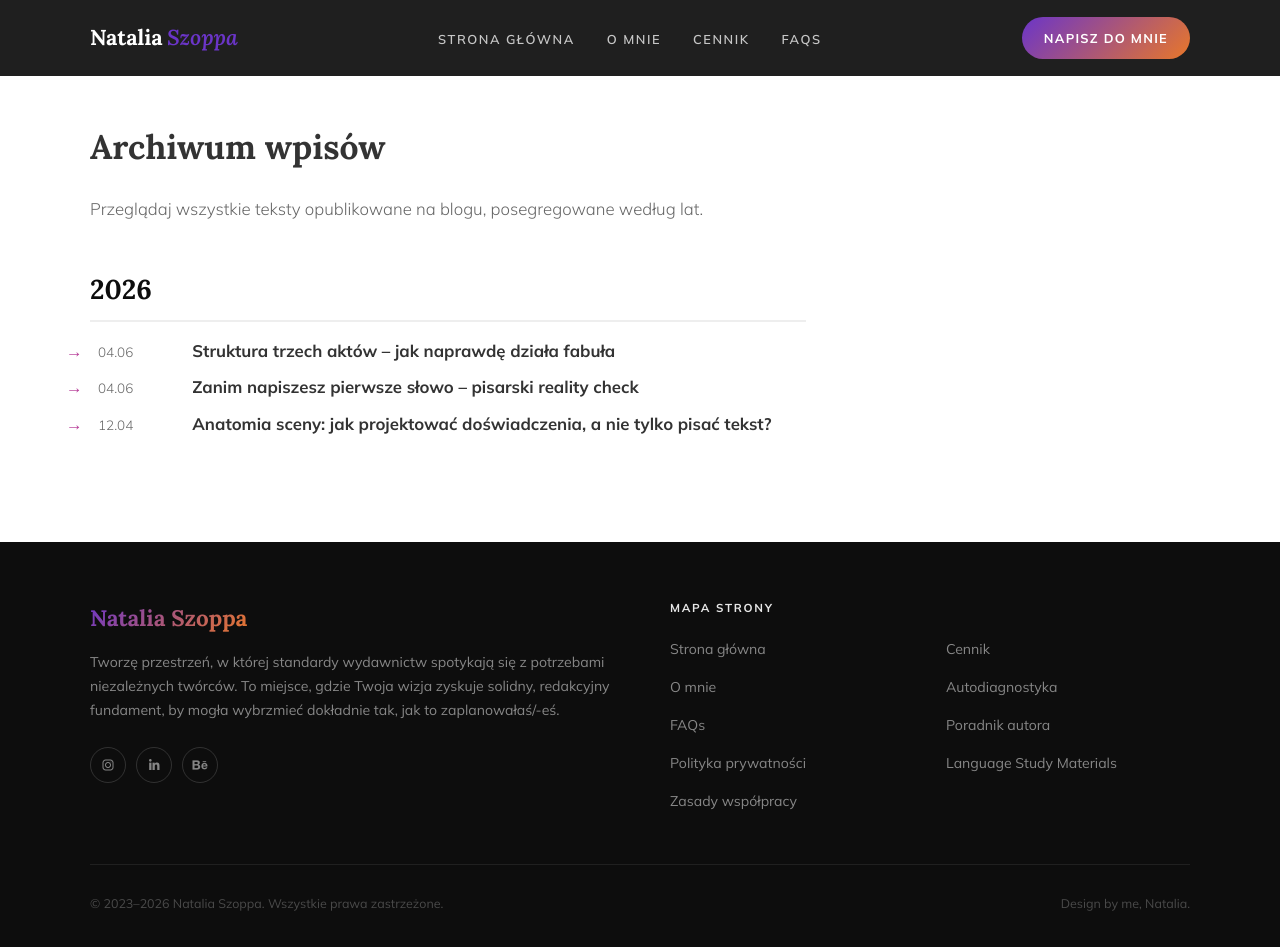
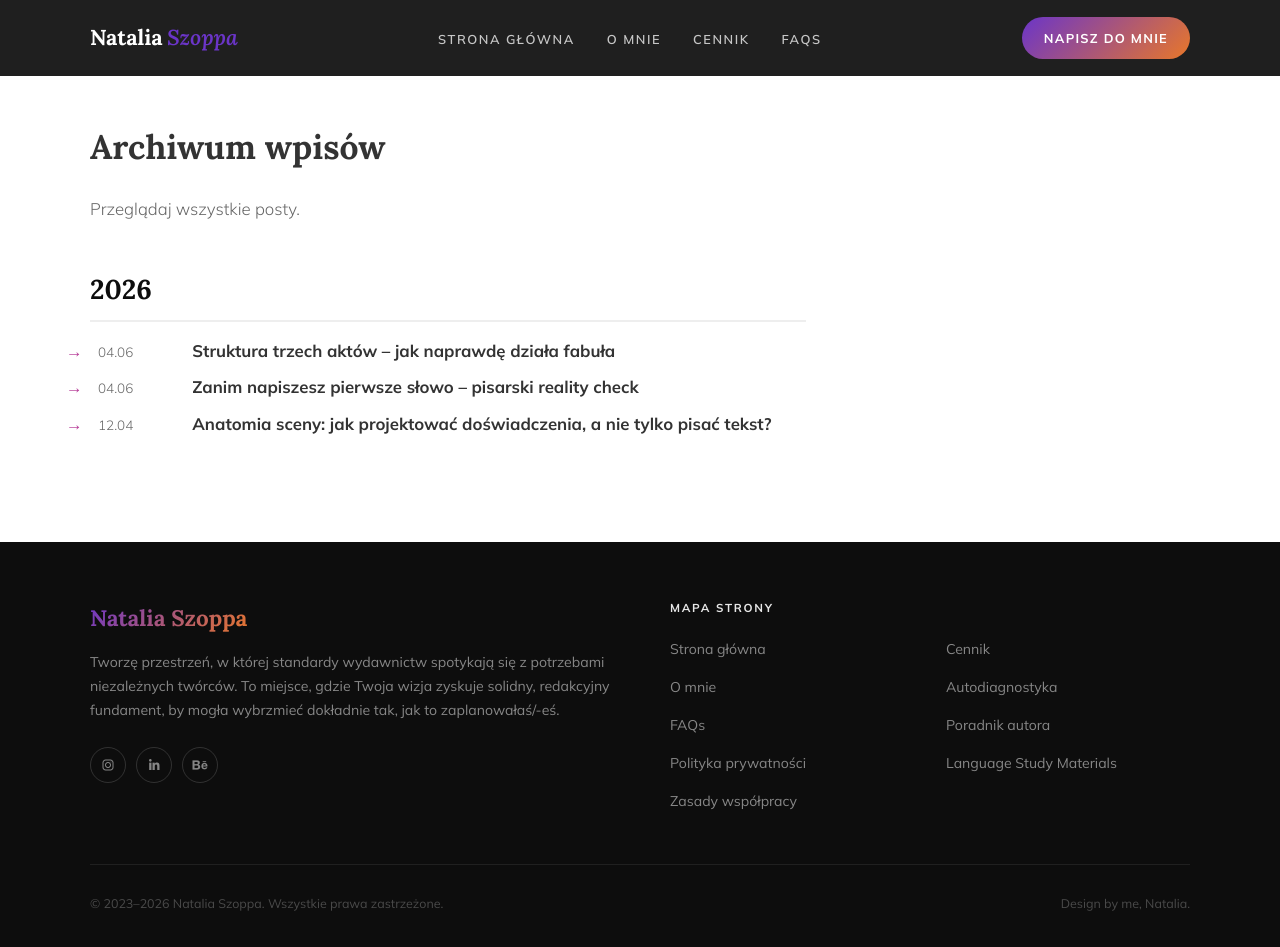
Before and after one commit to Bonnie00726/nataliaszoppa, a Jekyll site: the page built from archiwum.html, in a window 1280 px wide and 947 px high. Built offline with Jekyll 4.4.1, drawn with Linux system fonts in a browser that asks for light colours.

Commit message:
Update archiwum.html

```diff
--- a/archiwum.html
+++ b/archiwum.html
@@ -6,7 +6,7 @@ permalink: /archiwum.html
 <div class="blog-container">
     <main class="blog-content">
         <h1 style="font-family: 'Lora', serif; margin-top: 60px; margin-bottom: 15px;">Archiwum wpisów</h1>
-        <p style="margin-bottom: 40px; color: #666;">Przeglądaj wszystkie teksty opublikowane na blogu, posegregowane według lat.</p>
+        <p style="margin-bottom: 40px; color: #666;">Przeglądaj wszystkie posty.</p>
 
         {% for post in site.posts %}
             {% capture current_year %}{{ post.date | date: "%Y" }}{% endcapture %}
```
